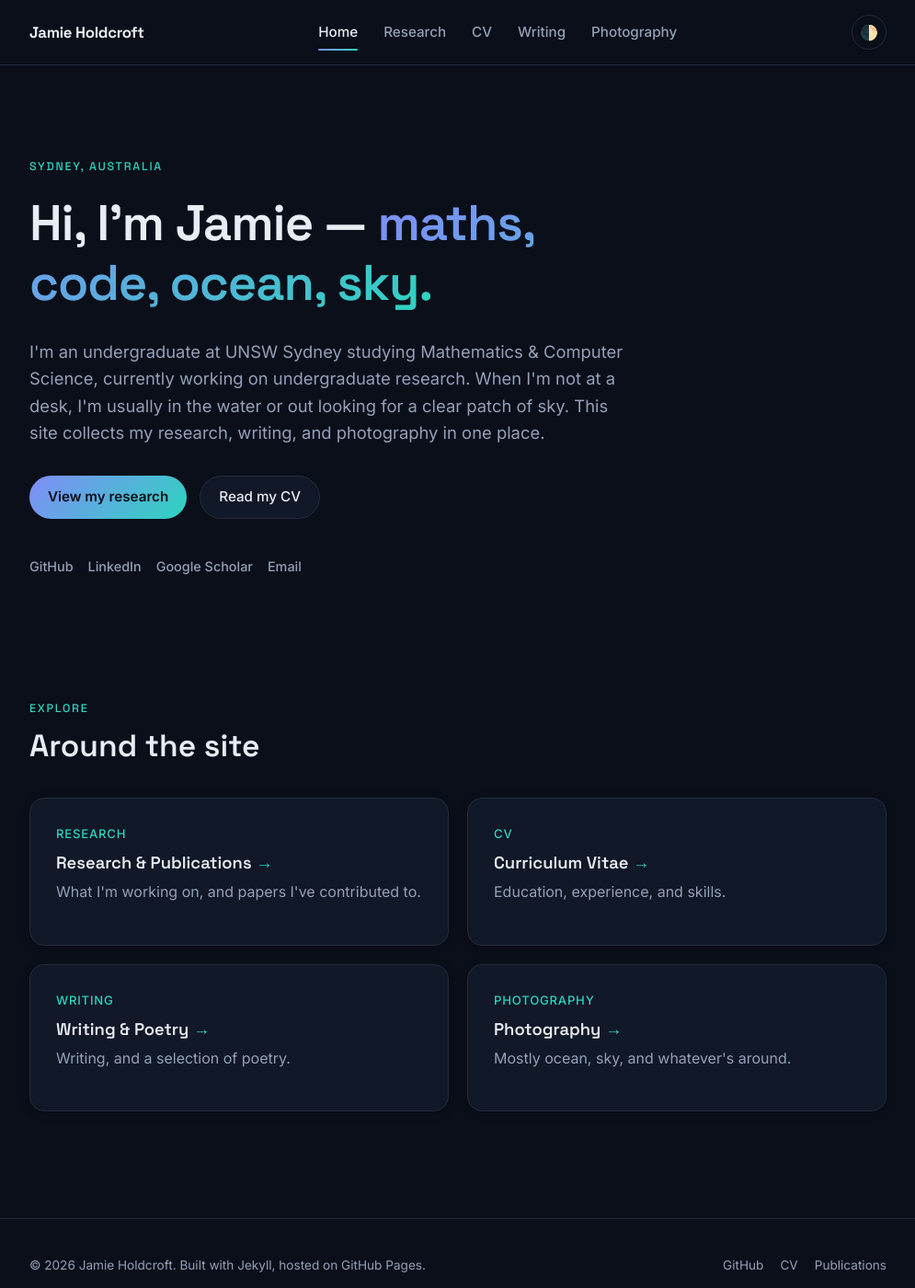
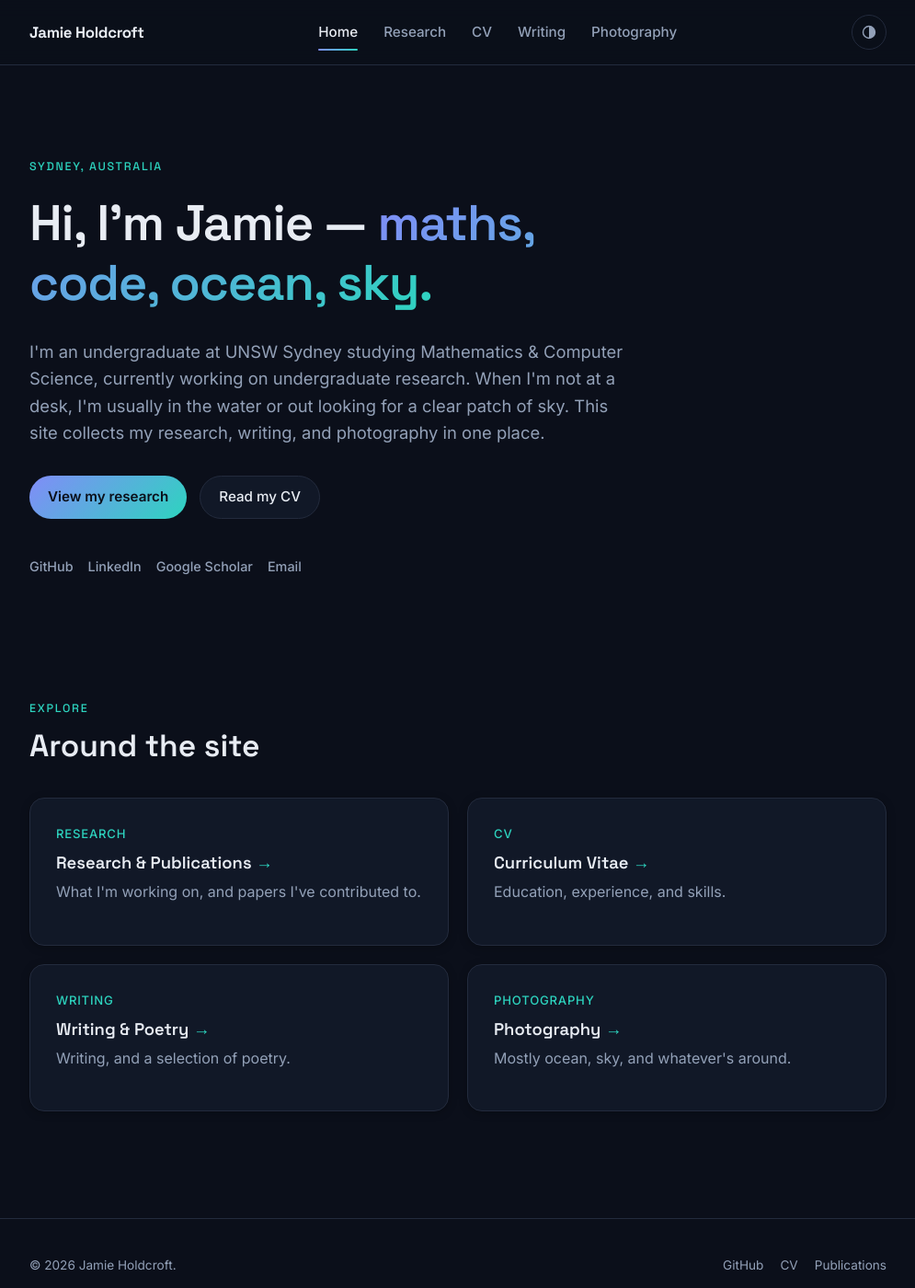
Before and after one commit to JamieHoldcroft/jamieholdcroft.github.io, a Jekyll site: the page built from index.html, in a window 1280 px wide and 1400 px high. Shown: the whole window at 92% size, without its empty margins (142-1137 px from the left). Built offline with Jekyll 4.4.1, drawn with Linux system fonts in a browser that asks for light colours.

Commit message:
Remove footer credit line, inset gallery wall, sleek toggle icon
- Drop "Built with Jekyll, hosted on GitHub Pages." from footer
- Gallery wall now has a small dark margin on both sides instead of
  running edge-to-edge
- Theme toggle is now a custom half-filled circle SVG instead of the
  moon emoji, colored via currentColor so it adapts to the theme

```diff
--- a/_includes/footer.html
+++ b/_includes/footer.html
@@ -1,6 +1,6 @@
 <footer class="site-footer">
   <div class="container footer-inner">
-    <p>&copy; {{ 'now' | date: "%Y" }} Jamie Holdcroft. Built with Jekyll, hosted on GitHub Pages.</p>
+    <p>&copy; {{ 'now' | date: "%Y" }} Jamie Holdcroft.</p>
     <div class="footer-links">
       <a href="https://github.com/JamieHoldcroft" target="_blank" rel="noopener">GitHub</a>
       <a href="{{ '/cv.html' | relative_url }}">CV</a>
--- a/_includes/header.html
+++ b/_includes/header.html
@@ -9,7 +9,12 @@
       <a href="{{ '/photography.html' | relative_url }}" class="{% if page.url == '/photography.html' %}active{% endif %}">Photography</a>
     </nav>
     <div class="header-actions">
-      <button class="icon-btn" id="theme-toggle" aria-label="Toggle dark/light theme" title="Toggle theme">🌓</button>
+      <button class="icon-btn" id="theme-toggle" aria-label="Toggle dark/light theme" title="Toggle theme">
+        <svg width="16" height="16" viewBox="0 0 16 16" aria-hidden="true">
+          <circle cx="8" cy="8" r="6.5" fill="none" stroke="currentColor" stroke-width="1.4" />
+          <path d="M8 1.5 A6.5 6.5 0 0 1 8 14.5 Z" fill="currentColor" />
+        </svg>
+      </button>
       <button class="icon-btn nav-toggle" id="nav-toggle" aria-label="Toggle menu" title="Menu">☰</button>
     </div>
   </div>
--- a/css/style.css
+++ b/css/style.css
@@ -393,6 +393,7 @@ article.prose .poem-body { white-space: pre-wrap; font-style: italic; }
   --text: #111827;
   --text-muted: #4b5563;
   --border: #e2e6ed;
+  margin: 0 clamp(16px, 4vw, 56px);
   padding: 48px 0 64px;
 }
 
```
